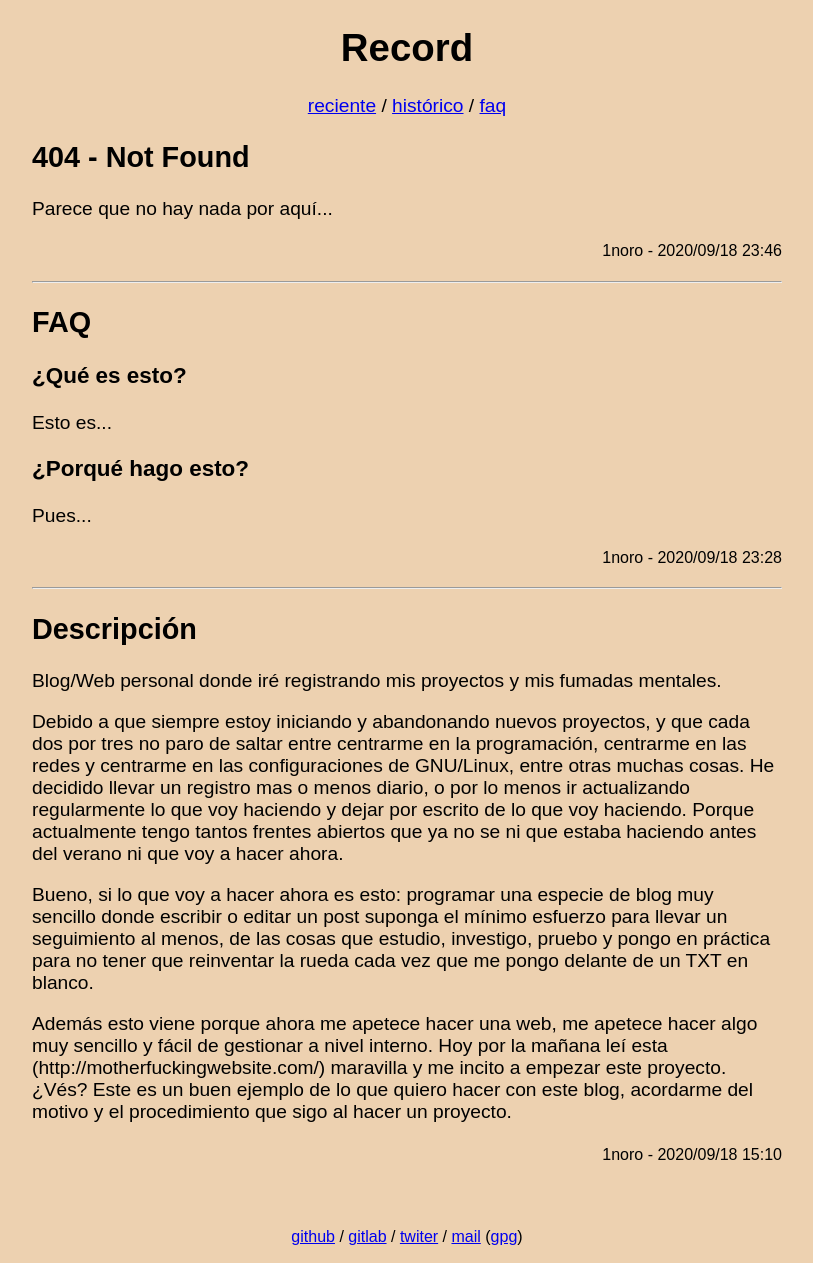
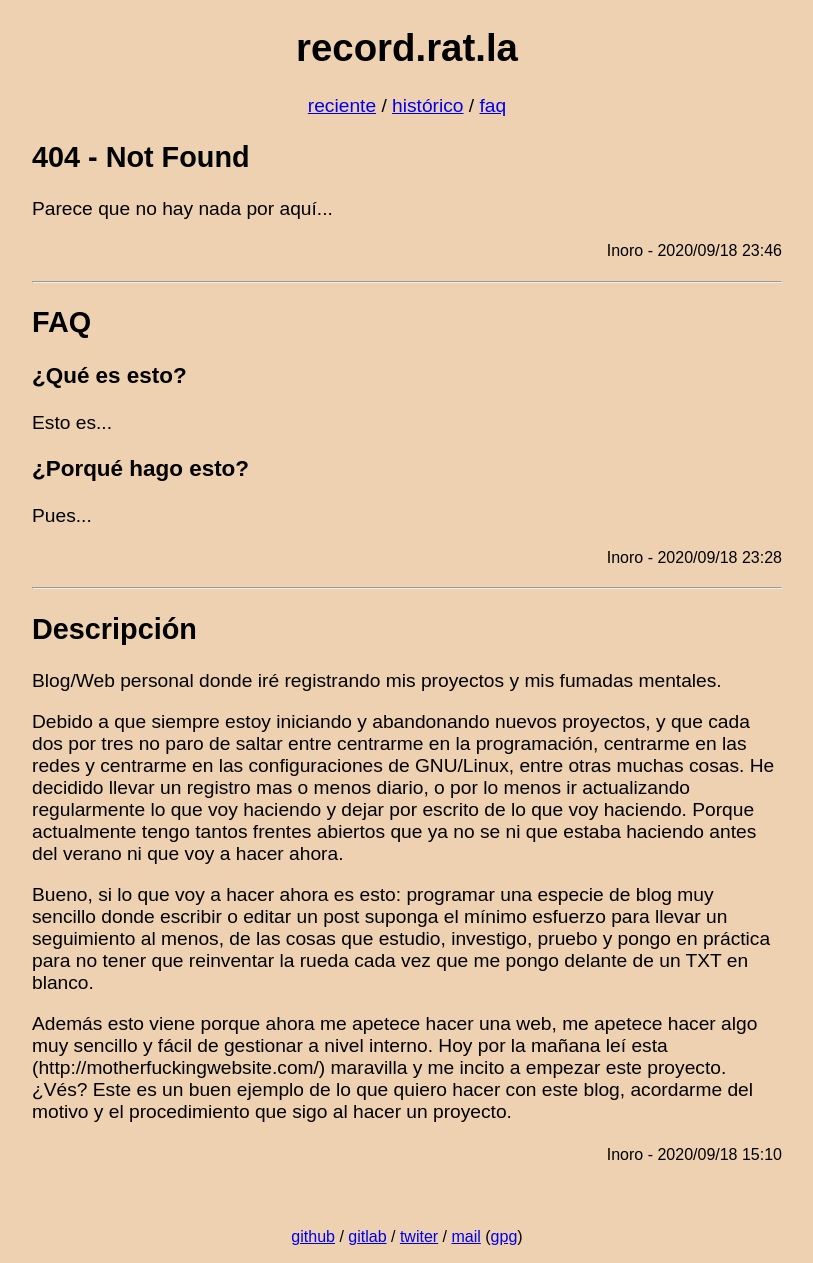
Before and after one commit to 1noro/record.rat.la, a PHP site: page /index.php in a window 1280 px wide. Shown: the top 1263 px of the page, without its empty margins (233-1046 px from the left). Run offline with PHP 8.4, Linux system fonts and the light colour scheme.

Commit message:
1noro --> Inoro

```diff
--- a/index.php
+++ b/index.php
@@ -3,7 +3,7 @@
     <head>
         <meta charset="utf-8">
         <meta name="viewport" content="width=device-width, initial-scale=1">
-        <meta name="author" content="1noro"> <!-- This site was made by https://github.com/1noro -->
+        <meta name="author" content="Inoro"> <!-- This site was made by https://github.com/1noro -->
         <meta name="description" content="Blog/Web personal donde iré registrando mis proyectos y mis fumadas mentales.">
 
         <title>Record</title>
@@ -31,8 +31,8 @@
 
     <body>
         <header>
-            <h1>Record</h1>
-            <!-- <h1>record.rat.la</h1> -->
+            <!-- <h1>Record</h1> -->
+            <h1>record.rat.la</h1>
             <p>
                 <a href="index.php" title="Los últimos posts">reciente</a> / <a href="index.php?q=h" title="Todos los post ordenados por fecha">histórico</a> / <a href="index.php?q=202009182328i-faq.html" title="¿Qué es esta página?">faq</a>
             </p>
@@ -42,7 +42,7 @@
             <?php
                 $articles_to_show = 3;
                 $directory = 'article/';
-                $authors = ["a" => "anon", "i" => "1noro"];
+                $authors = ["a" => "anon", "i" => "Inoro"];
 
                 function get_filenames($directory) {
                     $files = array();
@@ -135,7 +135,7 @@
             </p>
             <p>
                 <a rel="license" href="http://creativecommons.org/licenses/by-nc-sa/4.0/"><img alt="Licencia de Creative Commons" style="border-width:0" src="https://i.creativecommons.org/l/by-nc-sa/4.0/80x15.png"/></a><br>
-                <small>Creado por <a href="https://github.com/1noro/record.rat.la">1noro</a> bajo la licencia <a href="LICENSE">GPLv3</a></small>
+                <small>Creado por <a href="https://github.com/1noro/record.rat.la">Inoro</a> bajo la licencia <a href="LICENSE">GPLv3</a></small>
             </p>
         </footer>
     </body>
```
